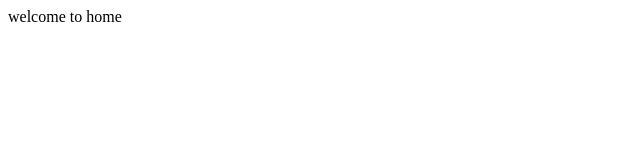
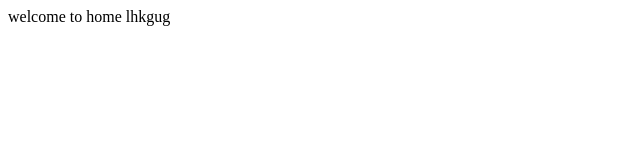
Before and after one commit to bindhugrashia/TeamBin, a plain HTML site: page HtmlProj/WebContent/index.html in a window 1280 px wide. Shown: the full height of the page, 0-640 px from the left. Drawn offline with Linux system fonts and the light colour scheme.

Commit message:
another line

```diff
--- a/HtmlProj/WebContent/index.html
+++ b/HtmlProj/WebContent/index.html
@@ -6,5 +6,6 @@
 </head>
 <body>
 welcome to home
+lhkgug
 </body>
 </html>
```
Also changed, not shown: HtmlProj/.settings/org.eclipse.wst.common.project.facet.core.xml, 1 other file.
